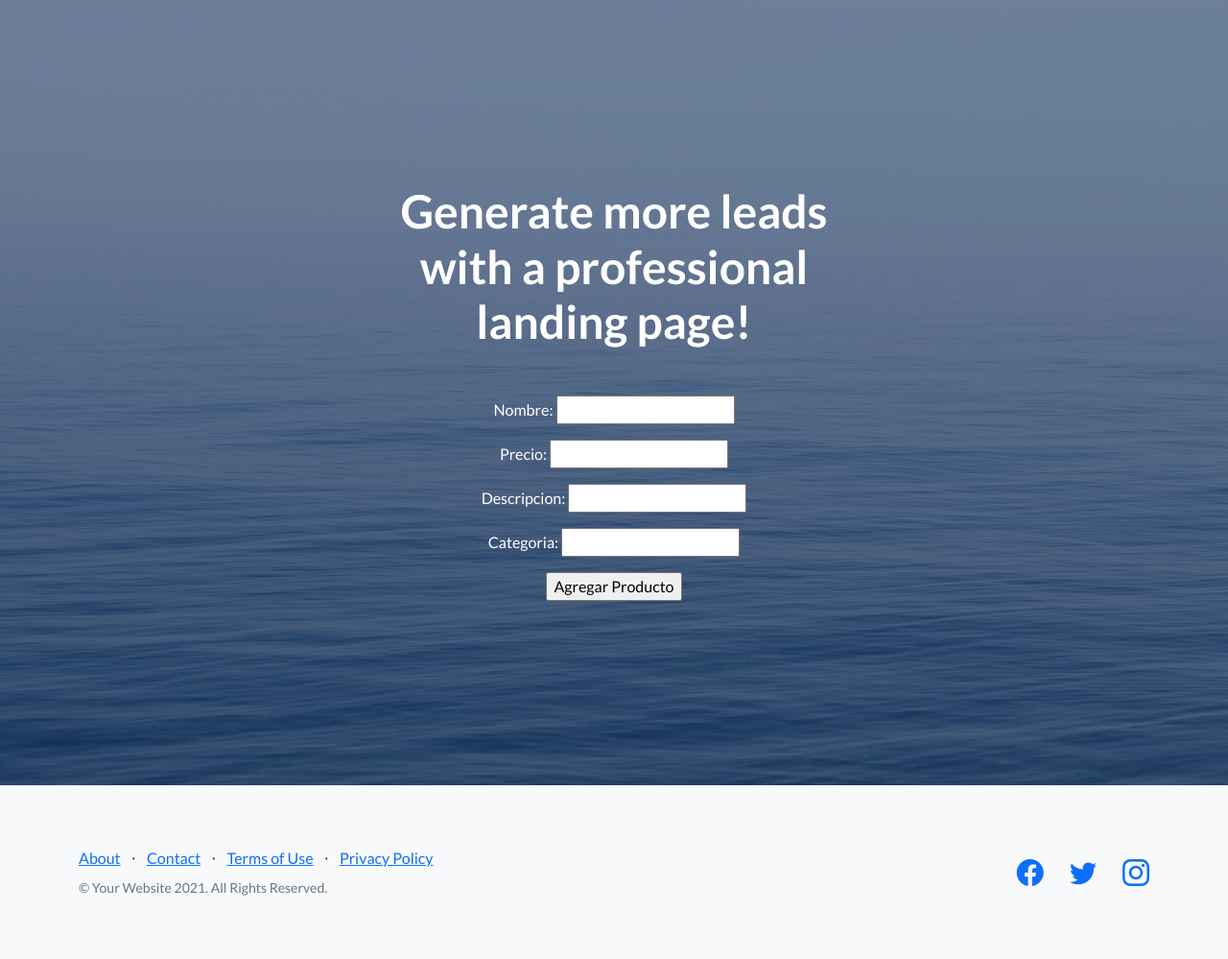
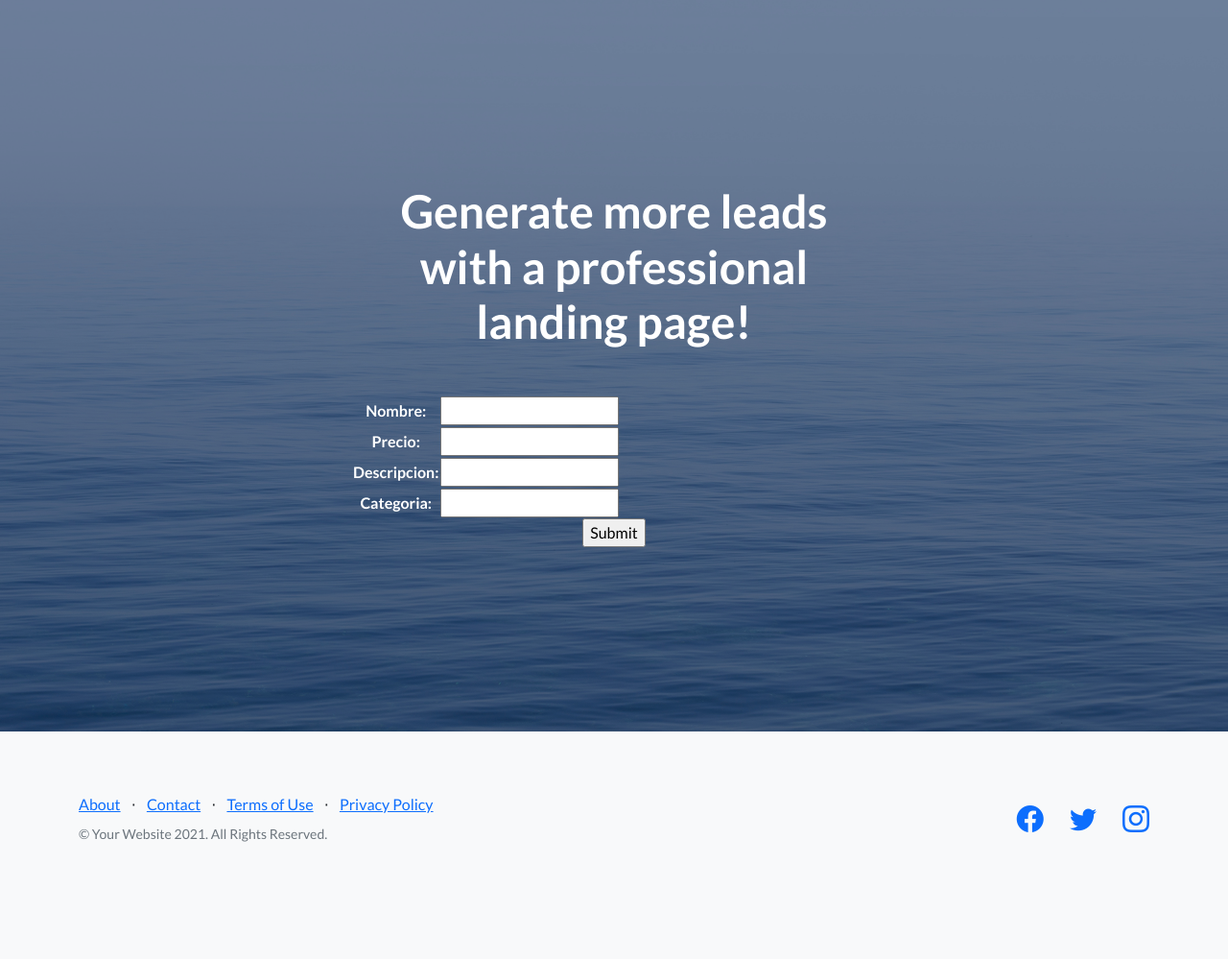
Before and after one commit to gasti31/Tercer-Pre-Entrega-Villanueva, a Django app: page /agregar-producto/ in a window 1280 px wide. Shown: the part 67-1066 px from the top of the page at 96% size. After the commit the page ends 944 px from the top, so only its background shows below. Run offline with Django 4.2, Linux system fonts and the light colour scheme; some libraries are stand-ins or nearby versions.

Commit message:
Version Beta Final

```diff
--- a/tienda/forms.py
+++ b/tienda/forms.py
@@ -2,9 +2,10 @@ from django import forms
 
 class FormularioProducto(forms.Form):
     nombre = forms.CharField()
-    precio = forms.IntegerField()
+    precio = forms.DecimalField()
     descripcion = forms.CharField()
     categoria = forms.CharField()
+
 
 class FormularioBusqueda(forms.Form):
     termino = forms.CharField(max_length=100)
--- a/tienda/models.py
+++ b/tienda/models.py
@@ -2,7 +2,7 @@ from django.db import models
 from django.db import models
 
 class Categoria(models.Model):
-    nombre = models.CharField(max_length=100)
+    nombre = models.CharField(max_length=20)
 
     def __str__(self):
         return self.nombre
--- a/tienda/templates/agregar_producto.html
+++ b/tienda/templates/agregar_producto.html
@@ -1,7 +1,10 @@
 {%extends "padre.html"%}
 {% block contenidoquecambia%}
+{% if formulario.errors %}
+        <p style="color: red;"> Están mal los datos, revisar</p>
+    {% endif %}
 <form method="post" action="{% url 'agregar-producto' %}">{% csrf_token %}
-<table>{{ formulario.as_p }}</table>
-    <input type="submit" value = "Agregar Producto">
+<table>{{ formulario.as_table }}</table>
+    <input type="submit" value="Submit"/>
 </form>
 {%endblock%}
--- a/tienda/templates/inicio.html
+++ b/tienda/templates/inicio.html
@@ -1,7 +1,7 @@
 {%extends "padre.html"%}
 {% load static %}
 <link href="{% static 'css/styles.css' %}" rel="stylesheet">
-<script src="{% static 'js/scripts.js' %}"></script>
+<!--script src="{% static 'js/scripts.js' %}"></script-->
 {% block contenidoquecambia%}
 <h1>Tienda en línea</h1>
 
--- a/tienda/templates/padre.html
+++ b/tienda/templates/padre.html
@@ -111,7 +111,7 @@
         <!-- Bootstrap core JS-->
         <script src="https://cdn.jsdelivr.net/npm/bootstrap@5.1.0/dist/js/bootstrap.bundle.min.js"></script>
         <!-- Core theme JS-->
-        <script src="js/scripts.js"></script>
+        <!--script src="js/scripts.js"></script-->
         <!-- * * * * * * * * * * * * * * * * * * * * * * * * * * * * * * * * * * * * * * * *-->
         <!-- * *                               SB Forms JS                               * *-->
         <!-- * * Activate your form at https://startbootstrap.com/solution/contact-forms * *-->
--- a/tienda/urls.py
+++ b/tienda/urls.py
@@ -2,7 +2,7 @@ from django.conf import settings
 from django.conf.urls.static import static
 from django.urls import path
 from django.contrib.auth import views as auth_views
-#from . import views
+from . import views
 from tienda import views
 
 urlpatterns = [
--- a/tienda/views.py
+++ b/tienda/views.py
@@ -37,34 +37,20 @@ def buscar_producto(request):
 
     return render(request, 'buscar_producto.html', {'formulario': formulario})
 
-"""def agregar_producto(request):
-    if request.method == 'POST':
-        formulario = FormularioProducto(request.POST)
-        if formulario.is_valid:
-            # Guarda el producto en la base de datos
-            producto = formulario.save()
-            # Redirige a la página de detalles del producto recién creado
-            return redirect('detalle_producto', pk=producto.pk)
-    else:
-        formulario = FormularioProducto()
-
-    return render(request, 'agregar_producto.html', {'formulario': formulario})"""
-
 def agregar_producto(request):
     if request.method == 'POST':
         formulario = FormularioProducto(request.POST)
+        print(request.POST)
 
         if formulario.is_valid():
-            informacion = formulario.cleaned_data
-            producto = Producto(
-                nombre=informacion['nombre'],
-                precio=informacion['precio'],
-                descripcion=informacion['descripcion'],
-                categoria=informacion['categoria'],
-            )
+            nombre = formulario.cleaned_data['nombre']
+            precio = formulario.cleaned_data['precio']
+            categoria = formulario.cleaned_data['categoria']
+            descripcion = formulario.cleaned_data['descripcion']
+
+            producto = Producto(nombre=nombre, precio=precio, categoria=categoria, descripcion=descripcion)
             producto.save()
-
-            return render(request,"inicio.html")
+            return render(request, 'inicio.html')
     else:
         formulario = FormularioProducto()
 
```
Also changed, not shown: db.sqlite3, tienda/migrations/0003_alter_categoria_nombre.py (added).
